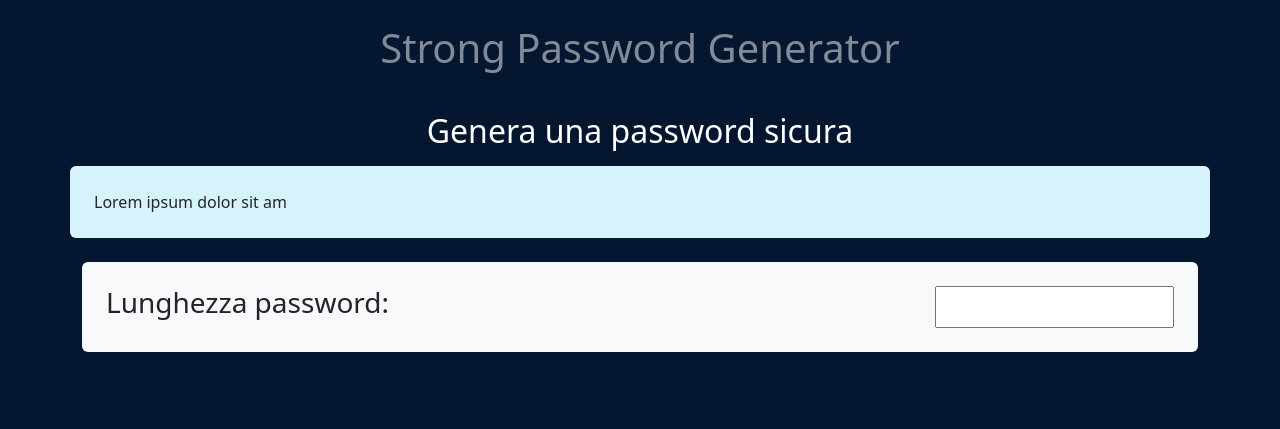
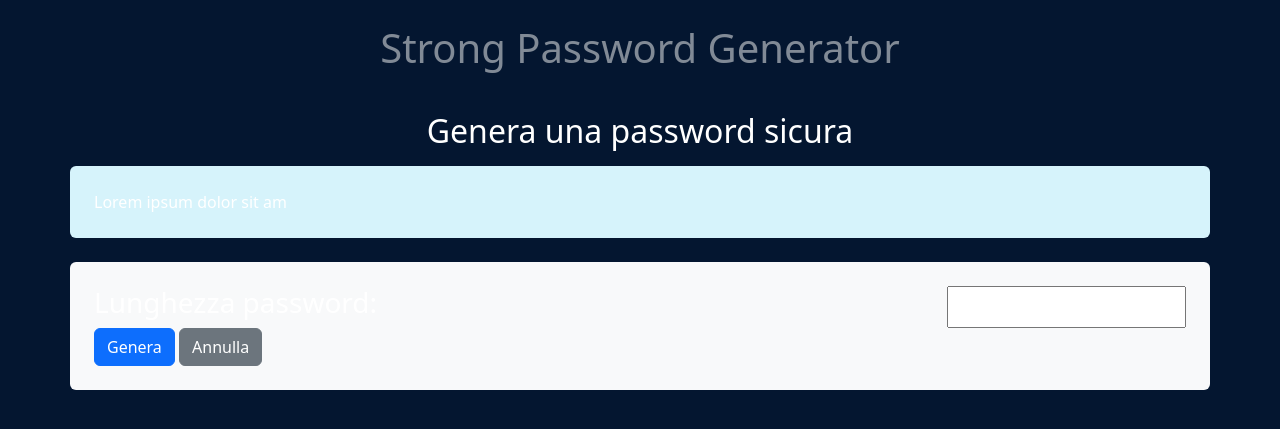
Before and after one commit to mattialicausi/php-strong-password-generator, a PHP site: page / in a window 1280 px wide. Shown: the top 429 px of the page. Run offline with PHP 8.4, Linux system fonts and the light colour scheme.

Commit message:
Inserito variabili in php contenenti valori da prendere randomicamente per la password

```diff
--- a/css/style.css
+++ b/css/style.css
@@ -1,5 +1,6 @@
 body {
     background-color: rgb(4, 22, 48);
+    color:white;
 }
 
 h1 {
@@ -10,6 +11,6 @@ h1 {
     background-color: rgb(214, 243, 251);
 }
 
-.container-input {
+.container-form {
     background-color: rgb(248, 249, 250);
 }
--- a/index.php
+++ b/index.php
@@ -1,4 +1,14 @@
 <?php
+//VARIABILI CONTENENTI VALORI PER LE PASSWORD
+$alfabeto = 'abcdefghijklmnopqrstuvwxyz';
+$Alfabeto = strtoupper($alfabeto);
+$numeri = '0123456789';
+$simboli = "!#$%&()*+,\-./:;<=>?@[\\\]^_{|}";
+
+// echo ($alfabeto);
+// echo ($Alfabeto);
+// echo ($numeri);
+// echo ($simboli);
 
 ?>
 
@@ -26,12 +36,17 @@
             Lorem ipsum dolor sit am
         </div>
 
-        <div class="container-form container">
+        <div class="container-form container p-4 rounded-2">
             <form action=".index.php" method="GET">
 
-                <div class="container-input d-flex justify-content-between p-4 rounded-2">
+                <div class="container-input d-flex justify-content-between">
                     <h3>Lunghezza password:</h3>
                     <input type="number" name="passLen" id="passLen">
+                </div>
+
+                <div class="container-btn">
+                    <button type="submit" class="btn btn-primary">Genera</button>
+                    <button type="reset" class="btn btn-secondary">Annulla</button>
                 </div>
 
             </form>
```
